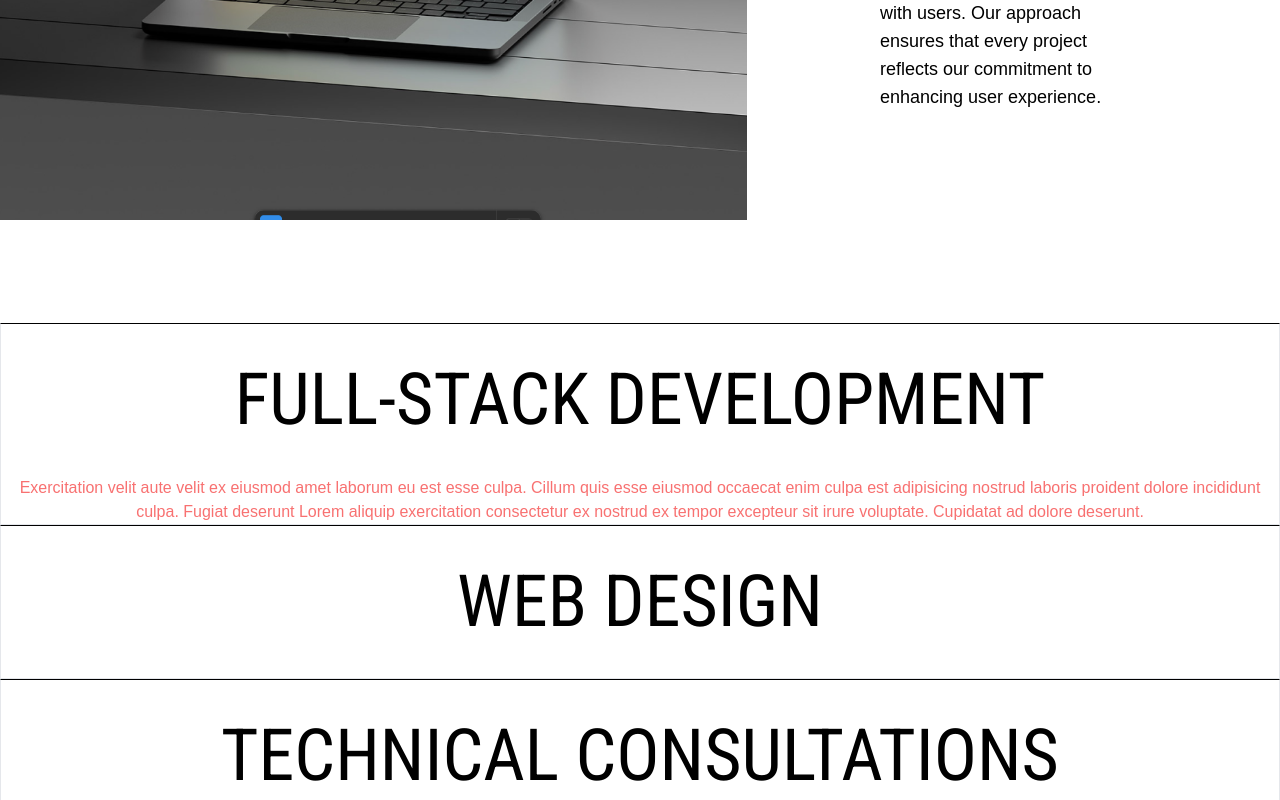
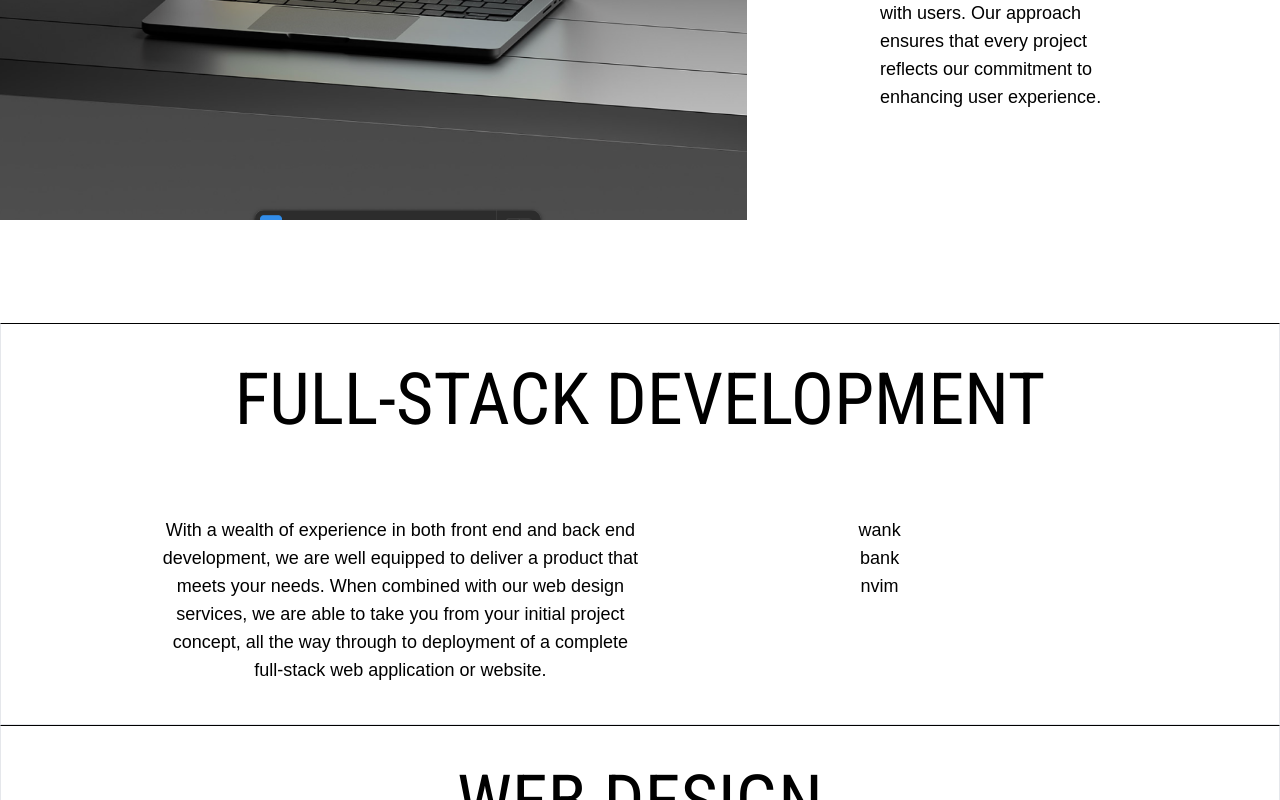
Before and after one commit to TandemCreativeDev/tandem, a Next.js app: page / in a window 1280 px wide. Both pictures are taken after a click on the button "FULL-STACK DEVELOPMENT". Shown: the part 1677-2477 px from the top of the page. Built offline with nearby package versions, Linux system fonts and the light colour scheme.

Commit message:
change accordion copyh

```diff
--- a/src/components/Accordion.tsx
+++ b/src/components/Accordion.tsx
@@ -4,43 +4,45 @@ import { useState } from "react";
 
 import clsx from "clsx";
 
+import AccordionContent from "./AccordionContent";
+
 export default function Accordion() {
   const accordionSections = [
     {
       title: "full-stack development",
       content:
-        "Exercitation velit aute velit ex eiusmod amet laborum eu est esse culpa. Cillum quis esse eiusmod occaecat enim culpa est adipisicing nostrud laboris proident dolore incididunt culpa. Fugiat deserunt Lorem aliquip exercitation consectetur ex nostrud ex tempor excepteur sit irure voluptate. Cupidatat ad dolore deserunt.",
+        "With a wealth of experience in both front end and back end development, we are well equipped to deliver a product that meets your needs. When combined with our web design services, we are able to take you from your initial project concept, all the way through to deployment of a complete full-stack web application or website.",
     },
     {
       title: "web design",
       content:
-        "Exercitation velit aute velit ex eiusmod amet laborum eu est esse culpa. Cillum quis esse eiusmod occaecat enim culpa est adipisicing nostrud laboris proident dolore incididunt culpa. Fugiat deserunt Lorem aliquip exercitation consectetur ex nostrud ex tempor excepteur sit irure voluptate. Cupidatat ad dolore deserunt.",
+        "We love building beautiful user interfaces. However, we don't think there's any point in building something that isn't usable and accessible. Therefore, we strive to keep real human users at the centre of everything we do, without sacrificing aesthetic excellence.",
     },
     {
       title: "technical consultations",
       content:
-        "Exercitation velit aute velit ex eiusmod amet laborum eu est esse culpa. Cillum quis esse eiusmod occaecat enim culpa est adipisicing nostrud laboris proident dolore incididunt culpa. Fugiat deserunt Lorem aliquip exercitation consectetur ex nostrud ex tempor excepteur sit irure voluptate. Cupidatat ad dolore deserunt.",
+        "Let us use our technical expertise to help you narrow down your vision. Working on a project with demonstrable social value? We believe in the power of technology to improve real people's live, and are able to offer technical consultantions free of charge for projects that meet these requirements.",
     },
     {
-      title: "full-stack development",
+      title: "data analytics",
       content:
         "Exercitation velit aute velit ex eiusmod amet laborum eu est esse culpa. Cillum quis esse eiusmod occaecat enim culpa est adipisicing nostrud laboris proident dolore incididunt culpa. Fugiat deserunt Lorem aliquip exercitation consectetur ex nostrud ex tempor excepteur sit irure voluptate. Cupidatat ad dolore deserunt.",
     },
     {
       title: "accessibility",
       content:
-        "Exercitation velit aute velit ex eiusmod amet laborum eu est esse culpa. Cillum quis esse eiusmod occaecat enim culpa est adipisicing nostrud laboris proident dolore incididunt culpa. Fugiat deserunt Lorem aliquip exercitation consectetur ex nostrud ex tempor excepteur sit irure voluptate. Cupidatat ad dolore deserunt.",
+        "The web is a huge part of our lives and should be accessible to all. Our team of Accessibility experts can consult on best practices and audit your website to make sure that it conforms with accessibility laws and regulations. We also believe that accessibility goes further than ticking boxes, and with first-hand knowledge of the requirements of users with accessibility issues, we are able to make sure that your website is truly accessible, rather than just ticking the boxes of the guidelines. We put you, and your users, first.",
     },
-    {
-      title: "user research",
-      content:
-        "Exercitation velit aute velit ex eiusmod amet laborum eu est esse culpa. Cillum quis esse eiusmod occaecat enim culpa est adipisicing nostrud laboris proident dolore incididunt culpa. Fugiat deserunt Lorem aliquip exercitation consectetur ex nostrud ex tempor excepteur sit irure voluptate. Cupidatat ad dolore deserunt.",
-    },
-    {
-      title: "support & maintenace",
-      content:
-        "Exercitation velit aute velit ex eiusmod amet laborum eu est esse culpa. Cillum quis esse eiusmod occaecat enim culpa est adipisicing nostrud laboris proident dolore incididunt culpa. Fugiat deserunt Lorem aliquip exercitation consectetur ex nostrud ex tempor excepteur sit irure voluptate. Cupidatat ad dolore deserunt.",
-    },
+    //{
+    //  title: "user research",
+    //  content:
+    //    "Exercitation velit aute velit ex eiusmod amet laborum eu est esse culpa. Cillum quis esse eiusmod occaecat enim culpa est adipisicing nostrud laboris proident dolore incididunt culpa. Fugiat deserunt Lorem aliquip exercitation consectetur ex nostrud ex tempor excepteur sit irure voluptate. Cupidatat ad dolore deserunt.",
+    //},
+    //{
+    //  title: "support & maintenace",
+    //  content:
+    //    "Exercitation velit aute velit ex eiusmod amet laborum eu est esse culpa. Cillum quis esse eiusmod occaecat enim culpa est adipisicing nostrud laboris proident dolore incididunt culpa. Fugiat deserunt Lorem aliquip exercitation consectetur ex nostrud ex tempor excepteur sit irure voluptate. Cupidatat ad dolore deserunt.",
+    //},
   ];
 
   const [openAccordionSection, setOpenAccordionSection] = useState(20);
@@ -67,14 +69,19 @@ export default function Accordion() {
               >
                 {section.title}
               </button>
-              <p
-                className={clsx("text-red-400", {
+              <div
+                className={clsx("text-lg w-3/4 text-center m-auto flex py-10", {
                   block: openAccordionSection === index,
                   hidden: openAccordionSection !== index,
                 })}
               >
-                {section.content}
-              </p>
+                <p className="w-1/2">{section.content}</p>
+                <div className="flex flex-col w-1/2">
+                  <p>wank</p>
+                  <p>bank</p>
+                  <p>nvim</p>
+                </div>
+              </div>
             </div>
           );
         })}
```
